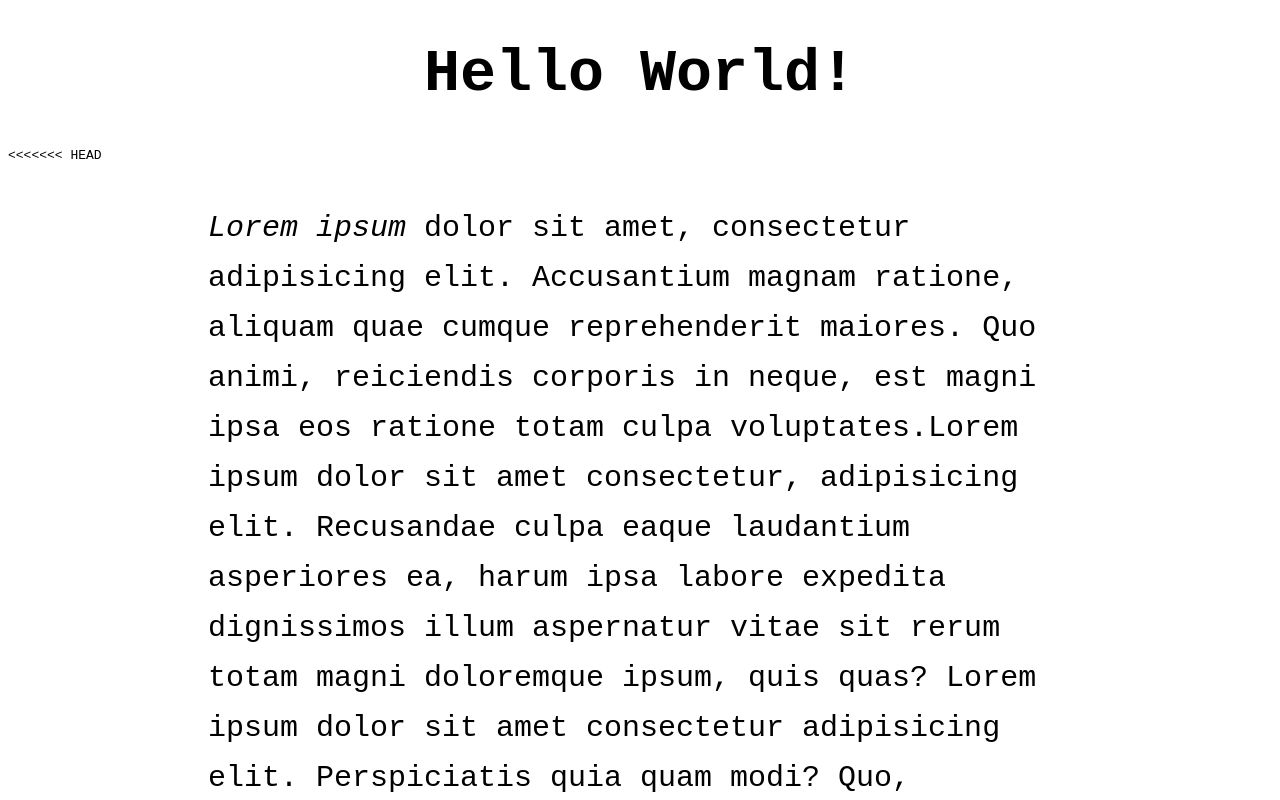
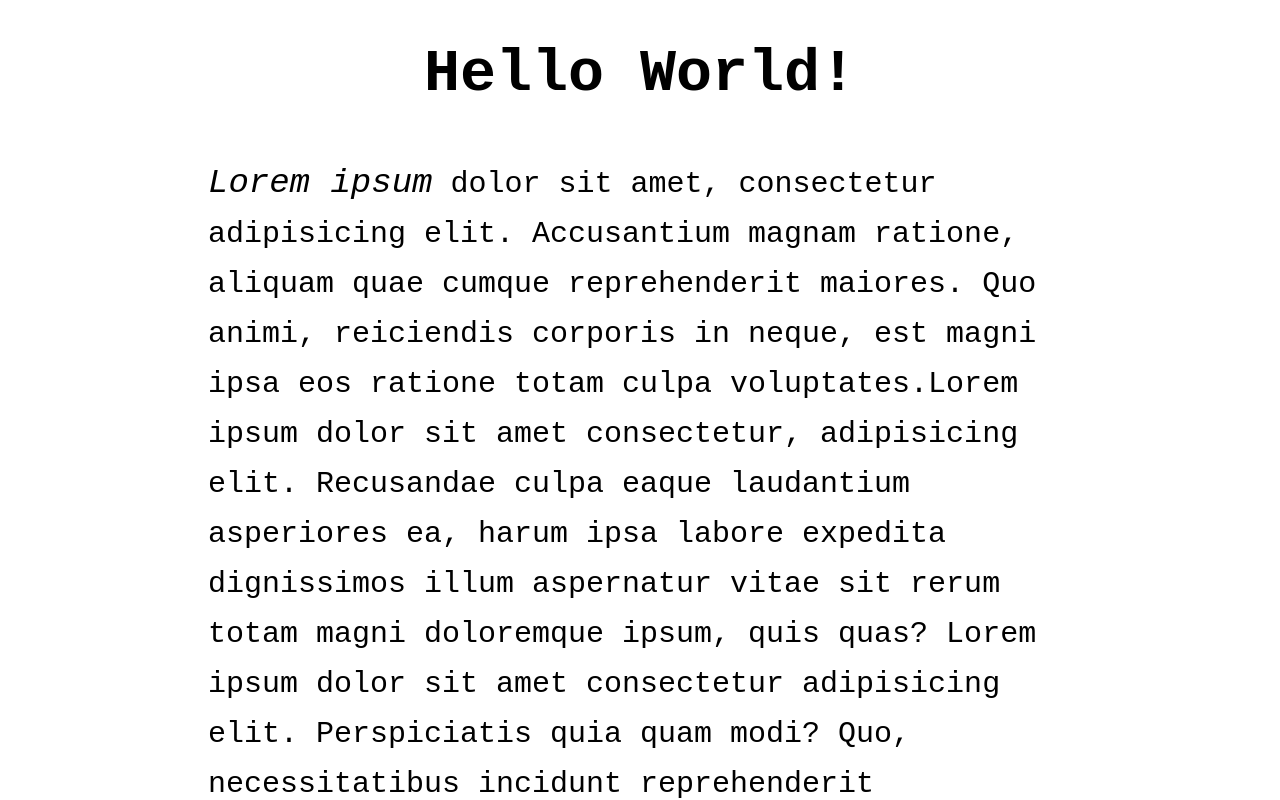
Before and after one commit to Pawelsmolarski95/kodilla-tutorial, a plain HTML site: page index.html in a window 1280 px wide. Shown: the top 800 px of the page. Drawn offline with Linux system fonts and the light colour scheme.

Commit message:
add font-size

```diff
--- a/index.html
+++ b/index.html
@@ -11,11 +11,10 @@
     <header> <h1>Hello World!</h1></header>
     <section>
         <div class="lorem">
-<<<<<<< HEAD
+
             <p><span>Lorem ipsum</span> dolor sit amet, consectetur adipisicing elit. Accusantium magnam ratione, aliquam quae cumque reprehenderit maiores. Quo animi, reiciendis corporis in neque, est magni ipsa eos ratione totam culpa voluptates.Lorem ipsum dolor sit amet consectetur, adipisicing elit. Recusandae culpa eaque laudantium asperiores ea, harum ipsa labore expedita dignissimos illum aspernatur vitae sit rerum totam magni doloremque ipsum, quis quas? Lorem ipsum dolor sit amet consectetur adipisicing elit. Perspiciatis quia quam modi? Quo, necessitatibus incidunt reprehenderit consequuntur nihil atque placeat consequatur at adipisci debitis ab est perferendis excepturi facilis, commodi.</p>
-=======
             <p>Lorem ipsum, dolor lorem lorem sit amet, consectetur adipisicing elit. Accusantium magnam ratione, aliquam quae cumque reprehenderit maiores. Quo animi, reiciendis corporis in neque, est magni ipsa eos ratione totam culpa voluptates.Lorem ipsum dolor sit amet consectetur, adipisicing elit. Recusandae culpa eaque laudantium asperiores ea, harum ipsa labore expedita dignissimos illum aspernatur vitae sit rerum totam magni doloremque ipsum, quis quas? Lorem ipsum dolor sit amet consectetur adipisicing elit. Perspiciatis quia quam modi? Quo, necessitatibus incidunt reprehenderit consequuntur nihil atque placeat consequatur at adipisci debitis ab est perferendis excepturi facilis, commodi.</p>
->>>>>>> 268f299af70af786229dfa8c8ecb79f7c827e6cc
+
         </div>
     </section>
     <footer>
--- a/style.css
+++ b/style.css
@@ -26,4 +26,5 @@ footer p {
 }
 span {
     font-style: italic;
+    font-size:34px;
 }
```
